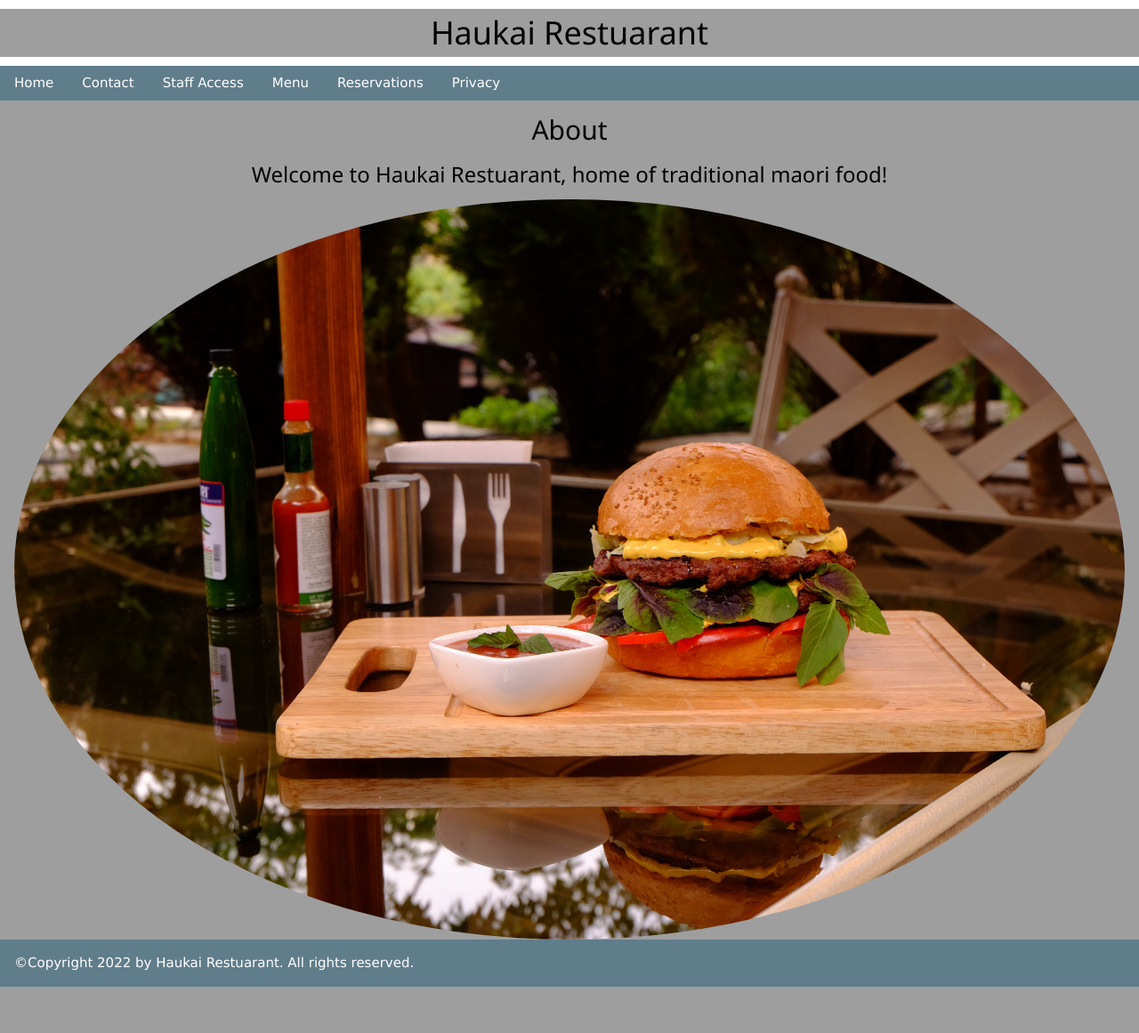
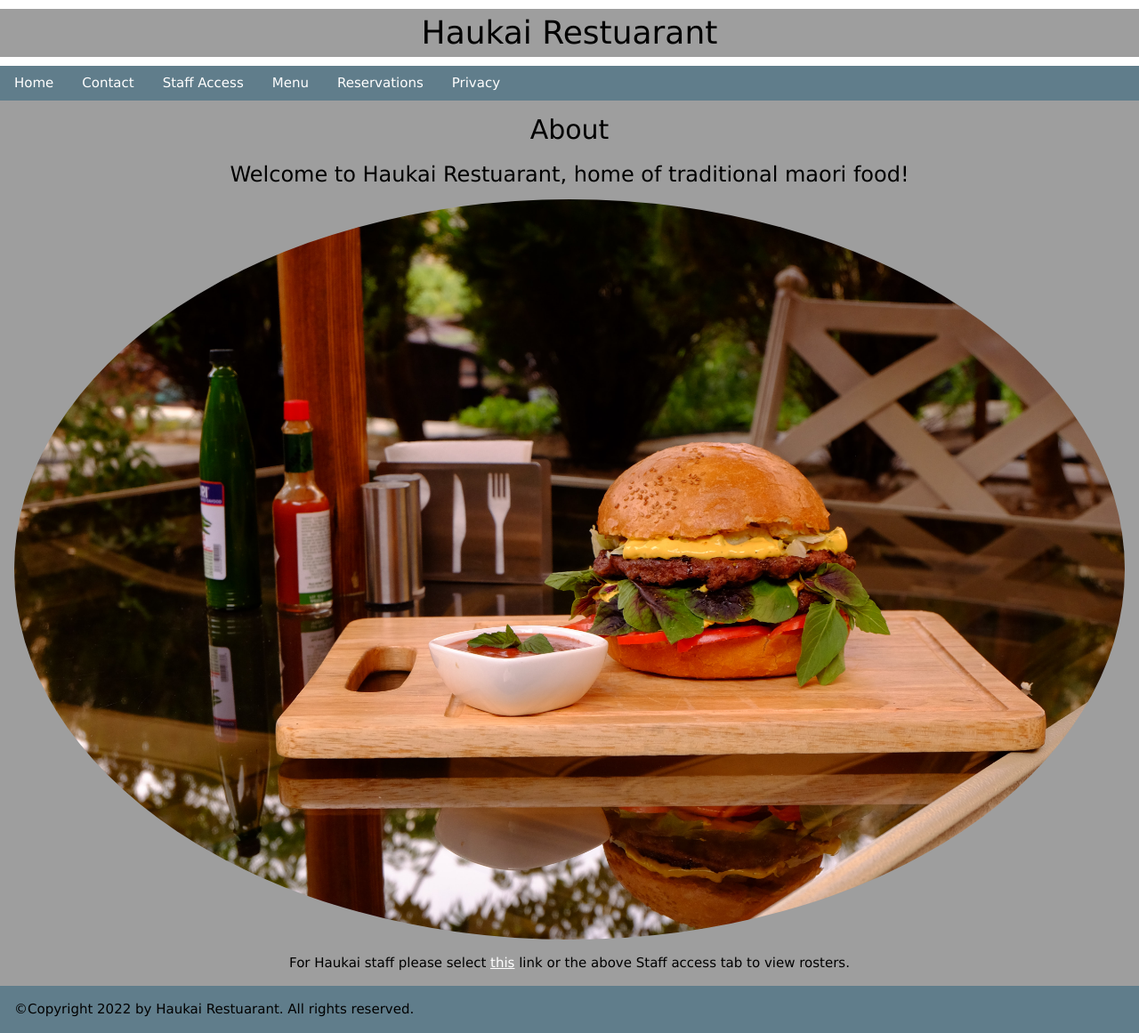
Before and after one commit to ITNZ2022/BIT607Assignment3, a PHP site: page /home.html in a window 1280 px wide. Shown: the whole page at 89% size. Before the commit the page ends 1109 px from the top, so only its background shows below. Run offline with PHP 8.4, Linux system fonts and the light colour scheme.

Commit message:
Updating font in CSSrule class to Verdana

```diff
--- a/web/cssrule.css
+++ b/web/cssrule.css
@@ -1,9 +1,5 @@
-
-    .footer {
-
-        background-color: rgba(14, 4, 4, 0.607);
-
-        padding: 0.5vw;
-
-        font-size: 2vw;
-    }
+html *
+{
+   color: rgb(0,0,0);
+   font-family: Verdana, Geneva, Tahoma, sans-serif !important;
+}
--- a/web/home.html
+++ b/web/home.html
@@ -47,6 +47,8 @@ used across all the pages of our website -->
         <img class="w3-image w3-circle" src="images/burger.png"
         alt= "picture of a burger at the restuarant"
         >
+        <P>For Haukai staff please select <a href="private/hours.html"
+          class="w3-text-white">this</a> link or the above Staff access tab to view rosters.</P>
       </div>
     </main>
     <!-- And here is our main footer that is
```
